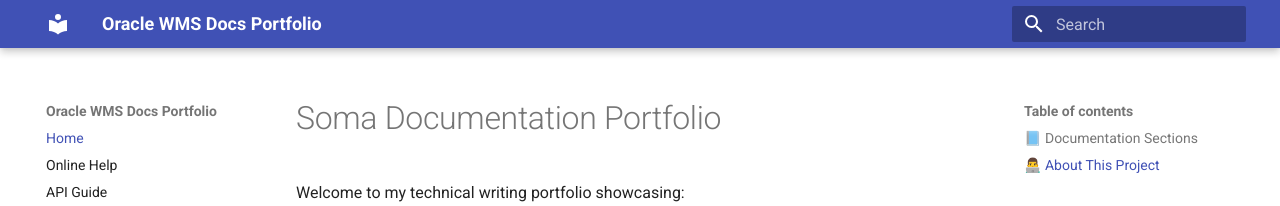
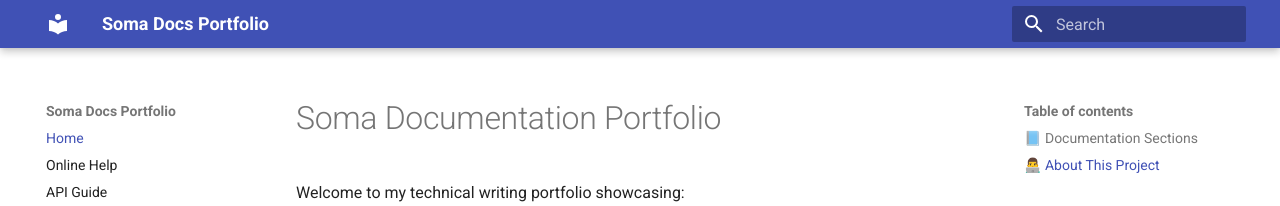
Before and after one commit to sangatisomasekharareddy/soma-docs-pipeline-portfolio, an MkDocs documentation site: the page built from docs/index.md, in a window 1280 px wide. Shown: the top 206 px of the page. Built offline with MkDocs 1.6.1 and Material for MkDocs 9.7.7, drawn with Linux system fonts in a browser that asks for light colours.

Commit message:
Update mkdocs.yml

```diff
--- a/mkdocs.yml
+++ b/mkdocs.yml
@@ -1,4 +1,4 @@
-site_name: Oracle WMS Docs Portfolio
+site_name: Soma Docs Portfolio
 
 nav:
   - Home: index.md
```
